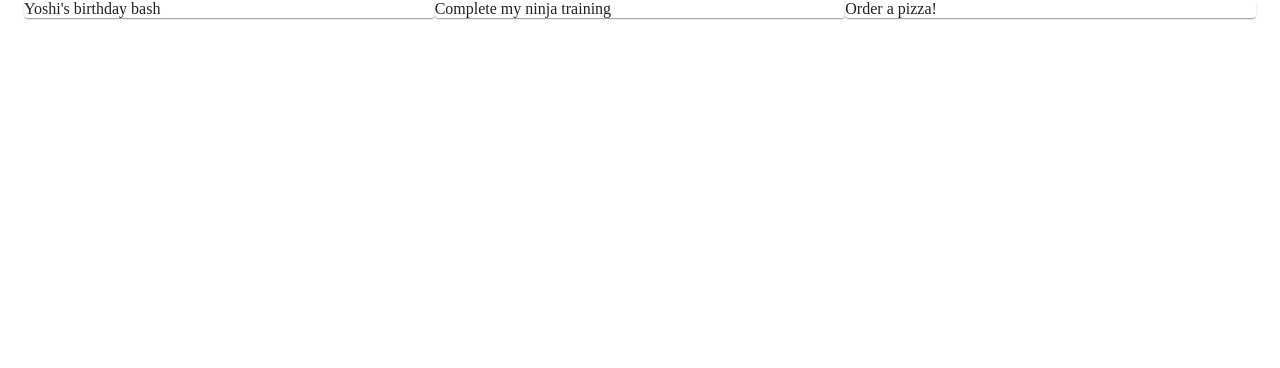
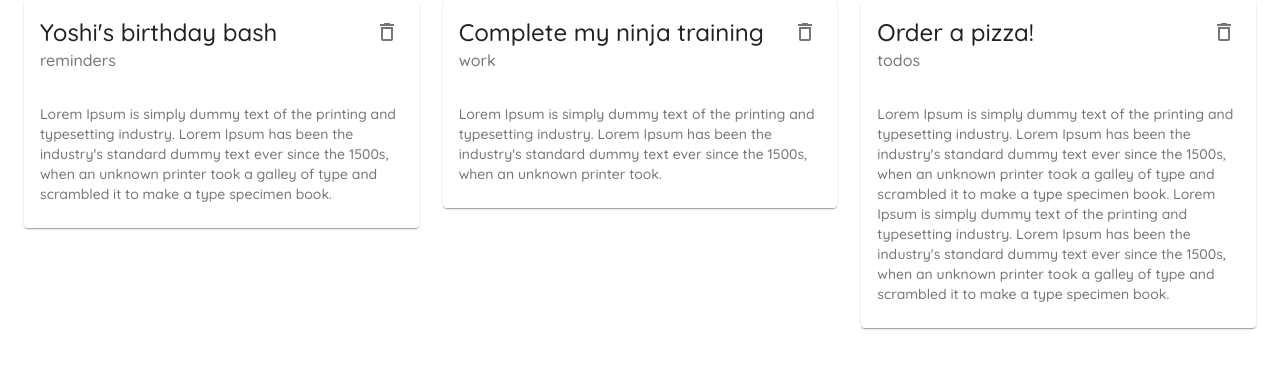
Before and after one commit to junjung929/material-ui-tutorial, a React (Create React App) app: page / in a window 1280 px wide. Shown: the top 368 px of the page. Built offline with nearby package versions, Linux system fonts and the light colour scheme; data requests are answered from the project's data file.

Commit message:
Card Components

```diff
--- /dev/null
+++ b/src/components/NoteCard.js
@@ -0,0 +1,26 @@
+import { Card, CardContent, CardHeader, IconButton, Typography } from '@material-ui/core';
+import { DeleteOutlined } from '@material-ui/icons';
+import React from 'react';
+
+export default function NoteCard({ note, handleDelete }) {
+  return (
+    <div>
+      <Card elevation={1}>
+        <CardHeader
+          action={
+            <IconButton aria-label='settings' onClick={() => handleDelete(note.id)}>
+              <DeleteOutlined />
+            </IconButton>
+          }
+          title={note.title}
+          subheader={note.category}
+        />
+        <CardContent>
+          <Typography variant='body2' color='textSecondary'>
+            {note.details}
+          </Typography>
+        </CardContent>
+      </Card>
+    </div>
+  );
+}
--- a/src/pages/Notes.js
+++ b/src/pages/Notes.js
@@ -1,5 +1,6 @@
 import React, { useEffect, useState } from 'react';
-import { Container, Grid, Paper } from '@material-ui/core';
+import { Container, Grid } from '@material-ui/core';
+import NoteCard from '../components/NoteCard';
 
 export default function Notes() {
   const [notes, setNotes] = useState([]);
@@ -10,12 +11,21 @@
       .then(setNotes);
   }, []);
 
+  const handleDelete = async (id) => {
+    await fetch(`http://localhost:8000/notes/${id}`, {
+      method: 'DELETE'
+    });
+
+    const newNotes = notes.filter(note => note.id !== id);
+    setNotes(newNotes);
+  };
+
   return (
     <Container>
-      <Grid container>
+      <Grid container spacing={3}>
         {notes.map(note => (
           <Grid item xs={12} md={6} lg={4} key={note.id}>
-            <Paper>{note.title}</Paper>
+            <NoteCard note={note} handleDelete={handleDelete} />
           </Grid>
         ))}
       </Grid>
```
